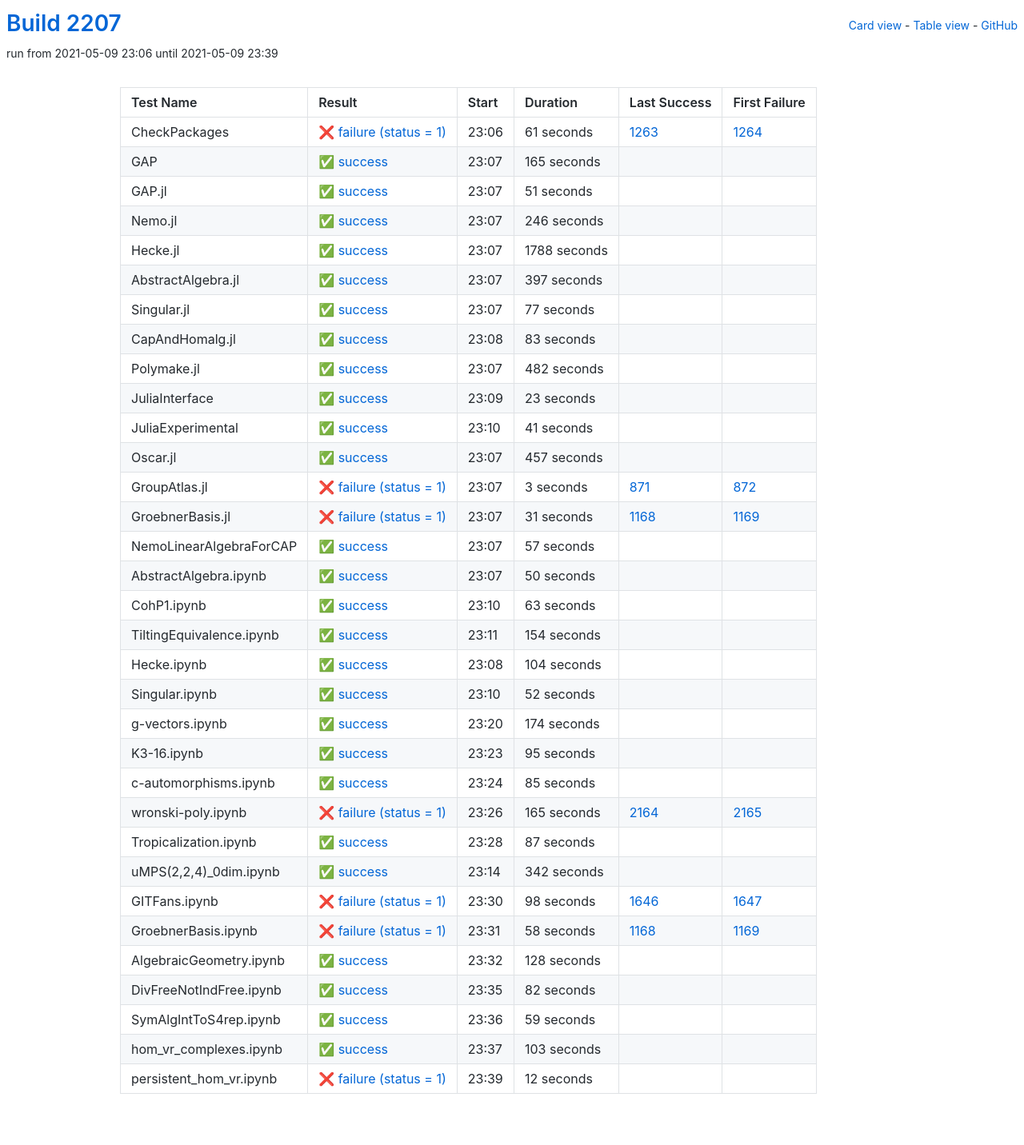
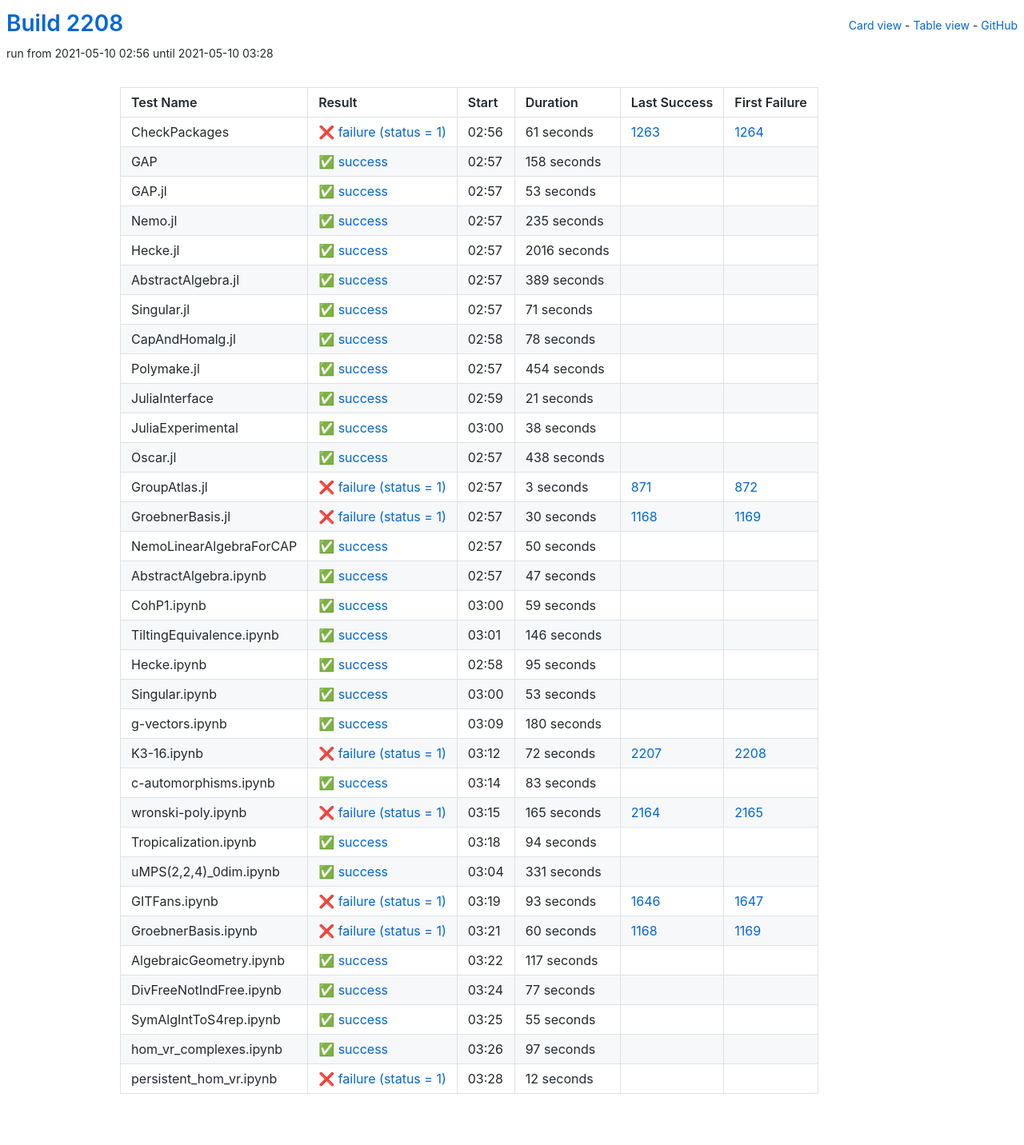
Before and after one commit to oscar-system/oscar-ci-status-stable, a Jekyll site: the page built from table.html, in a window 1280 px wide. Shown: the whole page at 80% size. Built offline with Jekyll 4.4.1, drawn with Linux system fonts in a browser that asks for light colours.

Commit message:
Build #2208

```diff
--- a/_data/ci.yml
+++ b/_data/ci.yml
@@ -1,6 +1,6 @@
 ---
-build: 2207
-build_url: https://oscarci.mathematik.uni-kl.de/job/oscar-stable/2207/
+build: 2208
+build_url: https://oscarci.mathematik.uni-kl.de/job/oscar-stable/2208/
 job: oscar-stable
 organization: oscar-system
 repo: oscar-ci-status-stable
@@ -8,8 +8,8 @@ repourl: https://github.com/oscar-system/oscar-ci-status-stable
 tests:
 - name: CheckPackages
   id: checkpackages
-  log: https://oscarci.mathematik.uni-kl.de/job/oscar-stable/2207/artifact/logs/build-2207/CheckPackages.log
-  start: 2021-05-09 23:06
+  log: https://oscarci.mathematik.uni-kl.de/job/oscar-stable/2208/artifact/logs/build-2208/CheckPackages.log
+  start: 2021-05-10 02:56
   success: false
   exitcode: 1
   status: failure
@@ -20,140 +20,140 @@ tests:
   first_failure_url: https://oscarci.mathematik.uni-kl.de/job/oscar-stable/1264/
 - name: GAP
   id: gap
-  log: https://oscarci.mathematik.uni-kl.de/job/oscar-stable/2207/artifact/logs/build-2207/GAP.log
-  start: 2021-05-09 23:07
+  log: https://oscarci.mathematik.uni-kl.de/job/oscar-stable/2208/artifact/logs/build-2208/GAP.log
+  start: 2021-05-10 02:57
   success: true
   exitcode: 0
   status: success
-  duration: 165
+  duration: 158
   last_success: false
   last_success_url:
   first_failure: false
   first_failure_url:
 - name: GAP.jl
   id: gap-jl
-  log: https://oscarci.mathematik.uni-kl.de/job/oscar-stable/2207/artifact/logs/build-2207/GAP.jl.log
-  start: 2021-05-09 23:07
+  log: https://oscarci.mathematik.uni-kl.de/job/oscar-stable/2208/artifact/logs/build-2208/GAP.jl.log
+  start: 2021-05-10 02:57
   success: true
   exitcode: 0
   status: success
-  duration: 51
+  duration: 53
   last_success: false
   last_success_url:
   first_failure: false
   first_failure_url:
 - name: Nemo.jl
   id: nemo-jl
-  log: https://oscarci.mathematik.uni-kl.de/job/oscar-stable/2207/artifact/logs/build-2207/Nemo.jl.log
-  start: 2021-05-09 23:07
+  log: https://oscarci.mathematik.uni-kl.de/job/oscar-stable/2208/artifact/logs/build-2208/Nemo.jl.log
+  start: 2021-05-10 02:57
   success: true
   exitcode: 0
   status: success
-  duration: 246
+  duration: 235
   last_success: false
   last_success_url:
   first_failure: false
   first_failure_url:
 - name: Hecke.jl
   id: hecke-jl
-  log: https://oscarci.mathematik.uni-kl.de/job/oscar-stable/2207/artifact/logs/build-2207/Hecke.jl.log
-  start: 2021-05-09 23:07
+  log: https://oscarci.mathematik.uni-kl.de/job/oscar-stable/2208/artifact/logs/build-2208/Hecke.jl.log
+  start: 2021-05-10 02:57
   success: true
   exitcode: 0
   status: success
-  duration: 1788
+  duration: 2016
   last_success: false
   last_success_url:
   first_failure: false
   first_failure_url:
 - name: AbstractAlgebra.jl
   id: abstractalgebra-jl
-  log: https://oscarci.mathematik.uni-kl.de/job/oscar-stable/2207/artifact/logs/build-2207/AbstractAlgebra.jl.log
-  start: 2021-05-09 23:07
+  log: https://oscarci.mathematik.uni-kl.de/job/oscar-stable/2208/artifact/logs/build-2208/AbstractAlgebra.jl.log
+  start: 2021-05-10 02:57
   success: true
   exitcode: 0
   status: success
-  duration: 397
+  duration: 389
   last_success: false
   last_success_url:
   first_failure: false
   first_failure_url:
 - name: Singular.jl
   id: singular-jl
-  log: https://oscarci.mathematik.uni-kl.de/job/oscar-stable/2207/artifact/logs/build-2207/Singular.jl.log
-  start: 2021-05-09 23:07
+  log: https://oscarci.mathematik.uni-kl.de/job/oscar-stable/2208/artifact/logs/build-2208/Singular.jl.log
+  start: 2021-05-10 02:57
   success: true
   exitcode: 0
   status: success
-  duration: 77
+  duration: 71
   last_success: false
   last_success_url:
   first_failure: false
   first_failure_url:
 - name: CapAndHomalg.jl
   id: capandhomalg-jl
-  log: https://oscarci.mathematik.uni-kl.de/job/oscar-stable/2207/artifact/logs/build-2207/CapAndHomalg.jl.log
-  start: 2021-05-09 23:08
+  log: https://oscarci.mathematik.uni-kl.de/job/oscar-stable/2208/artifact/logs/build-2208/CapAndHomalg.jl.log
+  start: 2021-05-10 02:58
   success: true
   exitcode: 0
   status: success
-  duration: 83
+  duration: 78
   last_success: false
   last_success_url:
   first_failure: false
   first_failure_url:
 - name: Polymake.jl
   id: polymake-jl
-  log: https://oscarci.mathematik.uni-kl.de/job/oscar-stable/2207/artifact/logs/build-2207/Polymake.jl.log
-  start: 2021-05-09 23:07
+  log: https://oscarci.mathematik.uni-kl.de/job/oscar-stable/2208/artifact/logs/build-2208/Polymake.jl.log
+  start: 2021-05-10 02:57
   success: true
   exitcode: 0
   status: success
-  duration: 482
+  duration: 454
   last_success: false
   last_success_url:
   first_failure: false
   first_failure_url:
 - name: JuliaInterface
   id: juliainterface
-  log: https://oscarci.mathematik.uni-kl.de/job/oscar-stable/2207/artifact/logs/build-2207/JuliaInterface.log
-  start: 2021-05-09 23:09
+  log: https://oscarci.mathematik.uni-kl.de/job/oscar-stable/2208/artifact/logs/build-2208/JuliaInterface.log
+  start: 2021-05-10 02:59
   success: true
   exitcode: 0
   status: success
-  duration: 23
+  duration: 21
   last_success: false
   last_success_url:
   first_failure: false
   first_failure_url:
 - name: JuliaExperimental
   id: juliaexperimental
-  log: https://oscarci.mathematik.uni-kl.de/job/oscar-stable/2207/artifact/logs/build-2207/JuliaExperimental.log
-  start: 2021-05-09 23:10
+  log: https://oscarci.mathematik.uni-kl.de/job/oscar-stable/2208/artifact/logs/build-2208/JuliaExperimental.log
+  start: 2021-05-10 03:00
   success: true
   exitcode: 0
   status: success
-  duration: 41
+  duration: 38
   last_success: false
   last_success_url:
   first_failure: false
   first_failure_url:
 - name: Oscar.jl
   id: oscar-jl
-  log: https://oscarci.mathematik.uni-kl.de/job/oscar-stable/2207/artifact/logs/build-2207/Oscar.jl.log
-  start: 2021-05-09 23:07
+  log: https://oscarci.mathematik.uni-kl.de/job/oscar-stable/2208/artifact/logs/build-2208/Oscar.jl.log
+  start: 2021-05-10 02:57
   success: true
   exitcode: 0
   status: success
-  duration: 457
+  duration: 438
   last_success: false
   last_success_url:
   first_failure: false
   first_failure_url:
 - name: GroupAtlas.jl
   id: groupatlas-jl
-  log: https://oscarci.mathematik.uni-kl.de/job/oscar-stable/2207/artifact/logs/build-2207/GroupAtlas.jl.log
-  start: 2021-05-09 23:07
+  log: https://oscarci.mathematik.uni-kl.de/job/oscar-stable/2208/artifact/logs/build-2208/GroupAtlas.jl.log
+  start: 2021-05-10 02:57
   success: false
   exitcode: 1
   status: failure
@@ -164,32 +164,20 @@ tests:
   first_failure_url: https://oscarci.mathematik.uni-kl.de/job/oscar-stable/872/
 - name: GroebnerBasis.jl
   id: groebnerbasis-jl
-  log: https://oscarci.mathematik.uni-kl.de/job/oscar-stable/2207/artifact/logs/build-2207/GroebnerBasis.jl.log
-  start: 2021-05-09 23:07
+  log: https://oscarci.mathematik.uni-kl.de/job/oscar-stable/2208/artifact/logs/build-2208/GroebnerBasis.jl.log
+  start: 2021-05-10 02:57
   success: false
   exitcode: 1
   status: failure
-  duration: 31
+  duration: 30
   last_success: 1168
   last_success_url: https://oscarci.mathematik.uni-kl.de/job/oscar-stable/1168/
   first_failure: 1169
   first_failure_url: https://oscarci.mathematik.uni-kl.de/job/oscar-stable/1169/
 - name: NemoLinearAlgebraForCAP
   id: nemolinearalgebraforcap
-  log: https://oscarci.mathematik.uni-kl.de/job/oscar-stable/2207/artifact/logs/build-2207/NemoLinearAlgebraForCAP.log
-  start: 2021-05-09 23:07
-  success: true
-  exitcode: 0
-  status: success
-  duration: 57
-  last_success: false
-  last_success_url:
-  first_failure: false
-  first_failure_url:
-- name: AbstractAlgebra.ipynb
-  id: abstractalgebra-ipynb
-  log: https://oscarci.mathematik.uni-kl.de/job/oscar-stable/2207/artifact/logs/build-2207/AbstractAlgebra.ipynb.log
-  start: 2021-05-09 23:07
+  log: https://oscarci.mathematik.uni-kl.de/job/oscar-stable/2208/artifact/logs/build-2208/NemoLinearAlgebraForCAP.log
+  start: 2021-05-10 02:57
   success: true
   exitcode: 0
   status: success
@@ -198,70 +186,46 @@ tests:
   last_success_url:
   first_failure: false
   first_failure_url:
-- name: CohP1.ipynb
-  id: cohp1-ipynb
-  log: https://oscarci.mathematik.uni-kl.de/job/oscar-stable/2207/artifact/logs/build-2207/CohP1.ipynb.log
-  start: 2021-05-09 23:10
+- name: AbstractAlgebra.ipynb
+  id: abstractalgebra-ipynb
+  log: https://oscarci.mathematik.uni-kl.de/job/oscar-stable/2208/artifact/logs/build-2208/AbstractAlgebra.ipynb.log
+  start: 2021-05-10 02:57
   success: true
   exitcode: 0
   status: success
-  duration: 63
+  duration: 47
+  last_success: false
+  last_success_url:
+  first_failure: false
+  first_failure_url:
+- name: CohP1.ipynb
+  id: cohp1-ipynb
+  log: https://oscarci.mathematik.uni-kl.de/job/oscar-stable/2208/artifact/logs/build-2208/CohP1.ipynb.log
+  start: 2021-05-10 03:00
+  success: true
+  exitcode: 0
+  status: success
+  duration: 59
   last_success: false
   last_success_url:
   first_failure: false
   first_failure_url:
 - name: TiltingEquivalence.ipynb
   id: tiltingequivalence-ipynb
-  log: https://oscarci.mathematik.uni-kl.de/job/oscar-stable/2207/artifact/logs/build-2207/TiltingEquivalence.ipynb.log
-  start: 2021-05-09 23:11
+  log: https://oscarci.mathematik.uni-kl.de/job/oscar-stable/2208/artifact/logs/build-2208/TiltingEquivalence.ipynb.log
+  start: 2021-05-10 03:01
   success: true
   exitcode: 0
   status: success
-  duration: 154
+  duration: 146
   last_success: false
   last_success_url:
   first_failure: false
   first_failure_url:
 - name: Hecke.ipynb
   id: hecke-ipynb
-  log: https://oscarci.mathematik.uni-kl.de/job/oscar-stable/2207/artifact/logs/build-2207/Hecke.ipynb.log
-  start: 2021-05-09 23:08
-  success: true
-  exitcode: 0
-  status: success
-  duration: 104
-  last_success: false
-  last_success_url:
-  first_failure: false
-  first_failure_url:
-- name: Singular.ipynb
-  id: singular-ipynb
-  log: https://oscarci.mathematik.uni-kl.de/job/oscar-stable/2207/artifact/logs/build-2207/Singular.ipynb.log
-  start: 2021-05-09 23:10
-  success: true
-  exitcode: 0
-  status: success
-  duration: 52
-  last_success: false
-  last_success_url:
-  first_failure: false
-  first_failure_url:
-- name: g-vectors.ipynb
-  id: g-vectors-ipynb
-  log: https://oscarci.mathematik.uni-kl.de/job/oscar-stable/2207/artifact/logs/build-2207/g-vectors.ipynb.log
-  start: 2021-05-09 23:20
-  success: true
-  exitcode: 0
-  status: success
-  duration: 174
-  last_success: false
-  last_success_url:
-  first_failure: false
-  first_failure_url:
-- name: K3-16.ipynb
-  id: k3-16-ipynb
-  log: https://oscarci.mathematik.uni-kl.de/job/oscar-stable/2207/artifact/logs/build-2207/K3-16.ipynb.log
-  start: 2021-05-09 23:23
+  log: https://oscarci.mathematik.uni-kl.de/job/oscar-stable/2208/artifact/logs/build-2208/Hecke.ipynb.log
+  start: 2021-05-10 02:58
   success: true
   exitcode: 0
   status: success
@@ -270,22 +234,58 @@ tests:
   last_success_url:
   first_failure: false
   first_failure_url:
-- name: c-automorphisms.ipynb
-  id: c-automorphisms-ipynb
-  log: https://oscarci.mathematik.uni-kl.de/job/oscar-stable/2207/artifact/logs/build-2207/c-automorphisms.ipynb.log
-  start: 2021-05-09 23:24
+- name: Singular.ipynb
+  id: singular-ipynb
+  log: https://oscarci.mathematik.uni-kl.de/job/oscar-stable/2208/artifact/logs/build-2208/Singular.ipynb.log
+  start: 2021-05-10 03:00
   success: true
   exitcode: 0
   status: success
-  duration: 85
+  duration: 53
+  last_success: false
+  last_success_url:
+  first_failure: false
+  first_failure_url:
+- name: g-vectors.ipynb
+  id: g-vectors-ipynb
+  log: https://oscarci.mathematik.uni-kl.de/job/oscar-stable/2208/artifact/logs/build-2208/g-vectors.ipynb.log
+  start: 2021-05-10 03:09
+  success: true
+  exitcode: 0
+  status: success
+  duration: 180
+  last_success: false
+  last_success_url:
+  first_failure: false
+  first_failure_url:
+- name: K3-16.ipynb
+  id: k3-16-ipynb
+  log: https://oscarci.mathematik.uni-kl.de/job/oscar-stable/2208/artifact/logs/build-2208/K3-16.ipynb.log
+  start: 2021-05-10 03:12
+  success: false
+  exitcode: 1
+  status: failure
+  duration: 72
+  last_success: 2207
+  last_success_url: https://oscarci.mathematik.uni-kl.de/job/oscar-stable/2207/
+  first_failure: 2208
+  first_failure_url: https://oscarci.mathematik.uni-kl.de/job/oscar-stable/2208/
+- name: c-automorphisms.ipynb
+  id: c-automorphisms-ipynb
+  log: https://oscarci.mathematik.uni-kl.de/job/oscar-stable/2208/artifact/logs/build-2208/c-automorphisms.ipynb.log
+  start: 2021-05-10 03:14
+  success: true
+  exitcode: 0
+  status: success
+  duration: 83
   last_success: false
   last_success_url:
   first_failure: false
   first_failure_url:
 - name: wronski-poly.ipynb
   id: wronski-poly-ipynb
-  log: https://oscarci.mathematik.uni-kl.de/job/oscar-stable/2207/artifact/logs/build-2207/wronski-poly.ipynb.log
-  start: 2021-05-09 23:26
+  log: https://oscarci.mathematik.uni-kl.de/job/oscar-stable/2208/artifact/logs/build-2208/wronski-poly.ipynb.log
+  start: 2021-05-10 03:15
   success: false
   exitcode: 1
   status: failure
@@ -296,104 +296,104 @@ tests:
   first_failure_url: https://oscarci.mathematik.uni-kl.de/job/oscar-stable/2165/
 - name: Tropicalization.ipynb
   id: tropicalization-ipynb
-  log: https://oscarci.mathematik.uni-kl.de/job/oscar-stable/2207/artifact/logs/build-2207/Tropicalization.ipynb.log
-  start: 2021-05-09 23:28
+  log: https://oscarci.mathematik.uni-kl.de/job/oscar-stable/2208/artifact/logs/build-2208/Tropicalization.ipynb.log
+  start: 2021-05-10 03:18
   success: true
   exitcode: 0
   status: success
-  duration: 87
+  duration: 94
   last_success: false
   last_success_url:
   first_failure: false
   first_failure_url:
 - name: uMPS(2,2,4)_0dim.ipynb
   id: umps-2-2-4-0dim-ipynb
-  log: https://oscarci.mathematik.uni-kl.de/job/oscar-stable/2207/artifact/logs/build-2207/uMPS-2-2-4-_0dim.ipynb.log
-  start: 2021-05-09 23:14
+  log: https://oscarci.mathematik.uni-kl.de/job/oscar-stable/2208/artifact/logs/build-2208/uMPS-2-2-4-_0dim.ipynb.log
+  start: 2021-05-10 03:04
   success: true
   exitcode: 0
   status: success
-  duration: 342
+  duration: 331
   last_success: false
   last_success_url:
   first_failure: false
   first_failure_url:
 - name: GITFans.ipynb
   id: gitfans-ipynb
-  log: https://oscarci.mathematik.uni-kl.de/job/oscar-stable/2207/artifact/logs/build-2207/GITFans.ipynb.log
-  start: 2021-05-09 23:30
+  log: https://oscarci.mathematik.uni-kl.de/job/oscar-stable/2208/artifact/logs/build-2208/GITFans.ipynb.log
+  start: 2021-05-10 03:19
   success: false
   exitcode: 1
   status: failure
-  duration: 98
+  duration: 93
   last_success: 1646
   last_success_url: https://oscarci.mathematik.uni-kl.de/job/oscar-stable/1646/
   first_failure: 1647
   first_failure_url: https://oscarci.mathematik.uni-kl.de/job/oscar-stable/1647/
 - name: GroebnerBasis.ipynb
   id: groebnerbasis-ipynb
-  log: https://oscarci.mathematik.uni-kl.de/job/oscar-stable/2207/artifact/logs/build-2207/GroebnerBasis.ipynb.log
-  start: 2021-05-09 23:31
+  log: https://oscarci.mathematik.uni-kl.de/job/oscar-stable/2208/artifact/logs/build-2208/GroebnerBasis.ipynb.log
+  start: 2021-05-10 03:21
   success: false
   exitcode: 1
   status: failure
-  duration: 58
+  duration: 60
   last_success: 1168
   last_success_url: https://oscarci.mathematik.uni-kl.de/job/oscar-stable/1168/
   first_failure: 1169
   first_failure_url: https://oscarci.mathematik.uni-kl.de/job/oscar-stable/1169/
 - name: AlgebraicGeometry.ipynb
   id: algebraicgeometry-ipynb
-  log: https://oscarci.mathematik.uni-kl.de/job/oscar-stable/2207/artifact/logs/build-2207/AlgebraicGeometry.ipynb.log
-  start: 2021-05-09 23:32
+  log: https://oscarci.mathematik.uni-kl.de/job/oscar-stable/2208/artifact/logs/build-2208/AlgebraicGeometry.ipynb.log
+  start: 2021-05-10 03:22
   success: true
   exitcode: 0
   status: success
-  duration: 128
+  duration: 117
   last_success: false
   last_success_url:
   first_failure: false
   first_failure_url:
 - name: DivFreeNotIndFree.ipynb
   id: divfreenotindfree-ipynb
-  log: https://oscarci.mathematik.uni-kl.de/job/oscar-stable/2207/artifact/logs/build-2207/DivFreeNotIndFree.ipynb.log
-  start: 2021-05-09 23:35
+  log: https://oscarci.mathematik.uni-kl.de/job/oscar-stable/2208/artifact/logs/build-2208/DivFreeNotIndFree.ipynb.log
+  start: 2021-05-10 03:24
   success: true
   exitcode: 0
   status: success
-  duration: 82
+  duration: 77
   last_success: false
   last_success_url:
   first_failure: false
   first_failure_url:
 - name: SymAlgIntToS4rep.ipynb
   id: symalginttos4rep-ipynb
-  log: https://oscarci.mathematik.uni-kl.de/job/oscar-stable/2207/artifact/logs/build-2207/SymAlgIntToS4rep.ipynb.log
-  start: 2021-05-09 23:36
+  log: https://oscarci.mathematik.uni-kl.de/job/oscar-stable/2208/artifact/logs/build-2208/SymAlgIntToS4rep.ipynb.log
+  start: 2021-05-10 03:25
   success: true
   exitcode: 0
   status: success
-  duration: 59
+  duration: 55
   last_success: false
   last_success_url:
   first_failure: false
   first_failure_url:
 - name: hom_vr_complexes.ipynb
   id: hom-vr-complexes-ipynb
-  log: https://oscarci.mathematik.uni-kl.de/job/oscar-stable/2207/artifact/logs/build-2207/hom_vr_complexes.ipynb.log
-  start: 2021-05-09 23:37
+  log: https://oscarci.mathematik.uni-kl.de/job/oscar-stable/2208/artifact/logs/build-2208/hom_vr_complexes.ipynb.log
+  start: 2021-05-10 03:26
   success: true
   exitcode: 0
   status: success
-  duration: 103
+  duration: 97
   last_success: false
   last_success_url:
   first_failure: false
   first_failure_url:
 - name: persistent_hom_vr.ipynb
   id: persistent-hom-vr-ipynb
-  log: https://oscarci.mathematik.uni-kl.de/job/oscar-stable/2207/artifact/logs/build-2207/persistent_hom_vr.ipynb.log
-  start: 2021-05-09 23:39
+  log: https://oscarci.mathematik.uni-kl.de/job/oscar-stable/2208/artifact/logs/build-2208/persistent_hom_vr.ipynb.log
+  start: 2021-05-10 03:28
   success: false
   exitcode: 1
   status: failure
```
Also changed, not shown: README.md.
